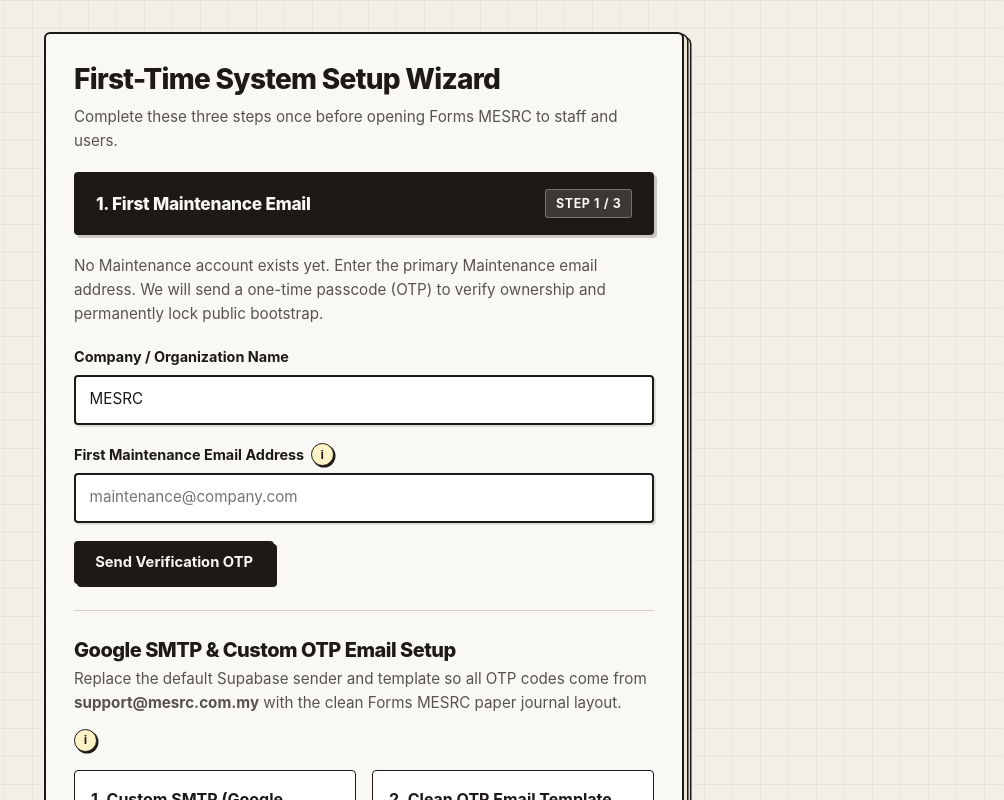
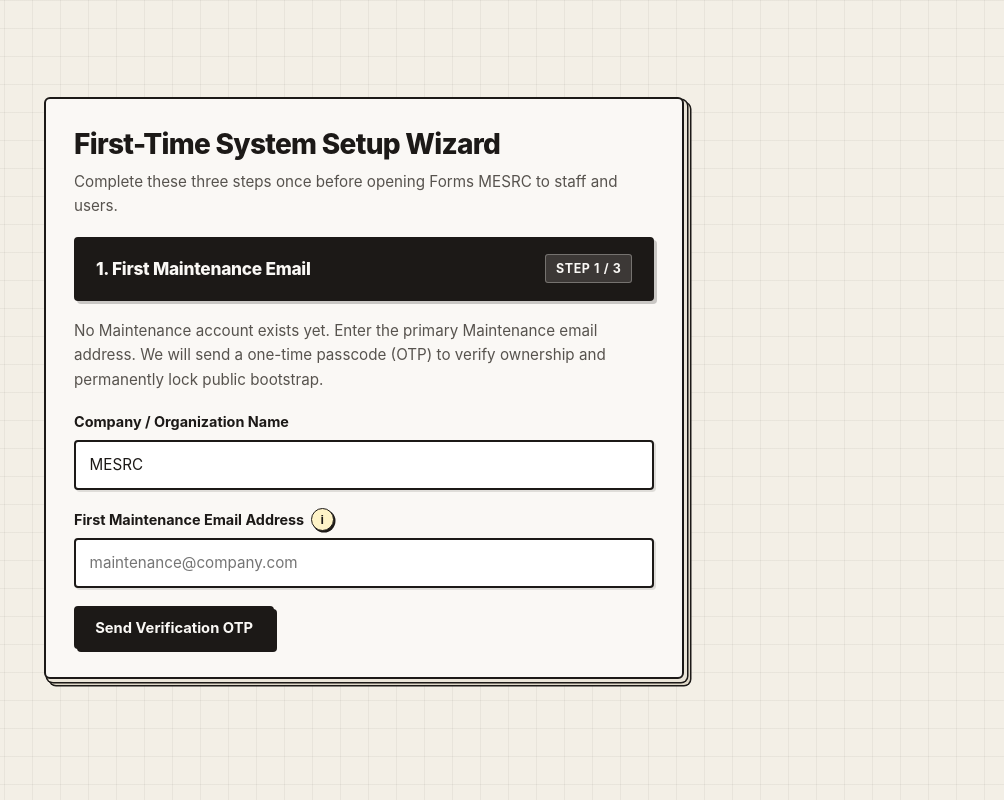
Before and after one commit to MoonWIRaja/forms-mesrc, a Next.js app in the folder apps/web/: page /setup in a window 1280 px wide. Shown: the top 800 px of the page, without its empty margins (276-1280 px from the left). Built offline with nearby package versions, Linux system fonts and the light colour scheme; no server answers.

Commit message:
style(setup): keep step 1 form clean after SMTP setup

```diff
--- a/apps/web/src/app/setup/page.tsx
+++ b/apps/web/src/app/setup/page.tsx
@@ -5,7 +5,6 @@ import { useEffect, useState } from "react";
 import ChunkLoader from "@/components/ChunkLoader";
 import GoogleDriveSetupForm from "@/components/GoogleDriveSetupForm";
 import InfoPopover from "@/components/InfoPopover";
-import SmtpOtpGuideCard from "@/components/SmtpOtpGuideCard";
 import { getSupabase, type SystemSetupState, type UserProfile } from "@/lib/supabase";
 
 type WizardStep = 1 | 2 | 3 | 4;
@@ -238,8 +237,6 @@ export default function FirstTimeSetupPage() {
               {busy ? "Sending OTP..." : "Send Verification OTP"}
             </button>
           </div>
-          <hr style={{ border: "none", borderTop: "1.5px solid var(--border-subtle)", margin: "0.5rem 0" }} />
-          <SmtpOtpGuideCard />
         </form>
       )}
 
```
